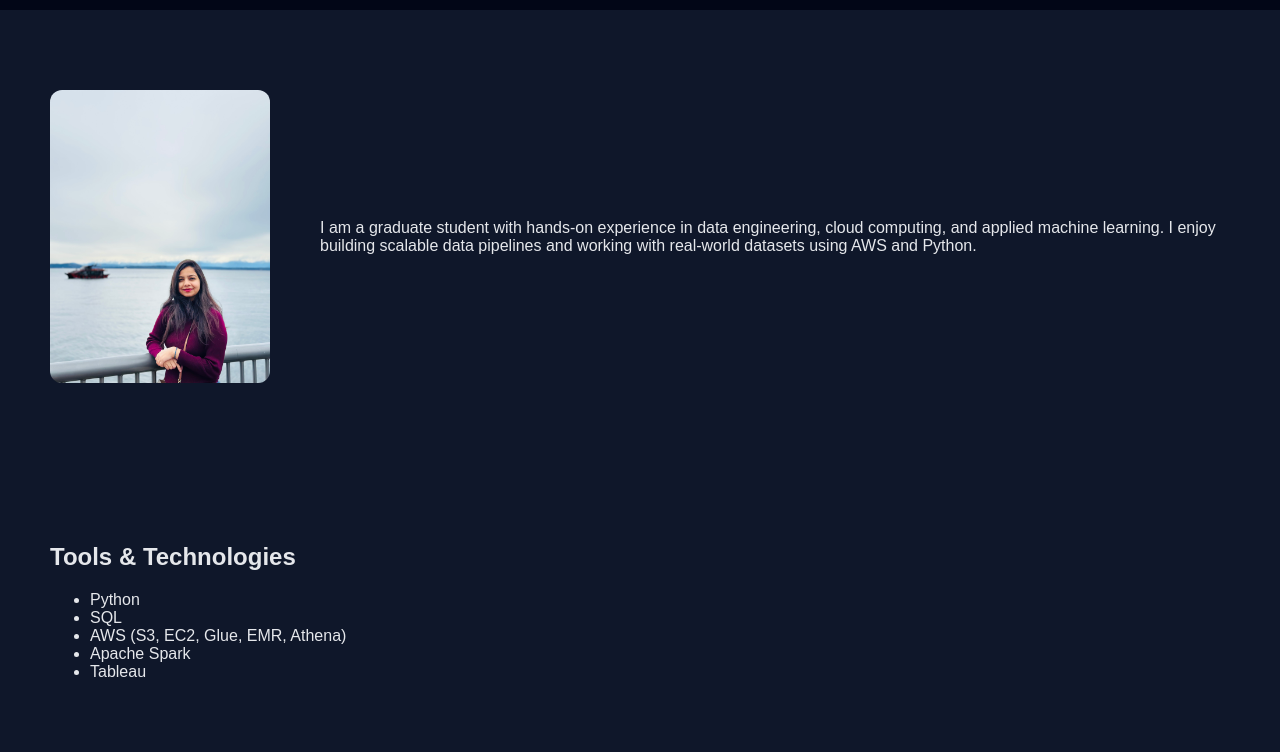
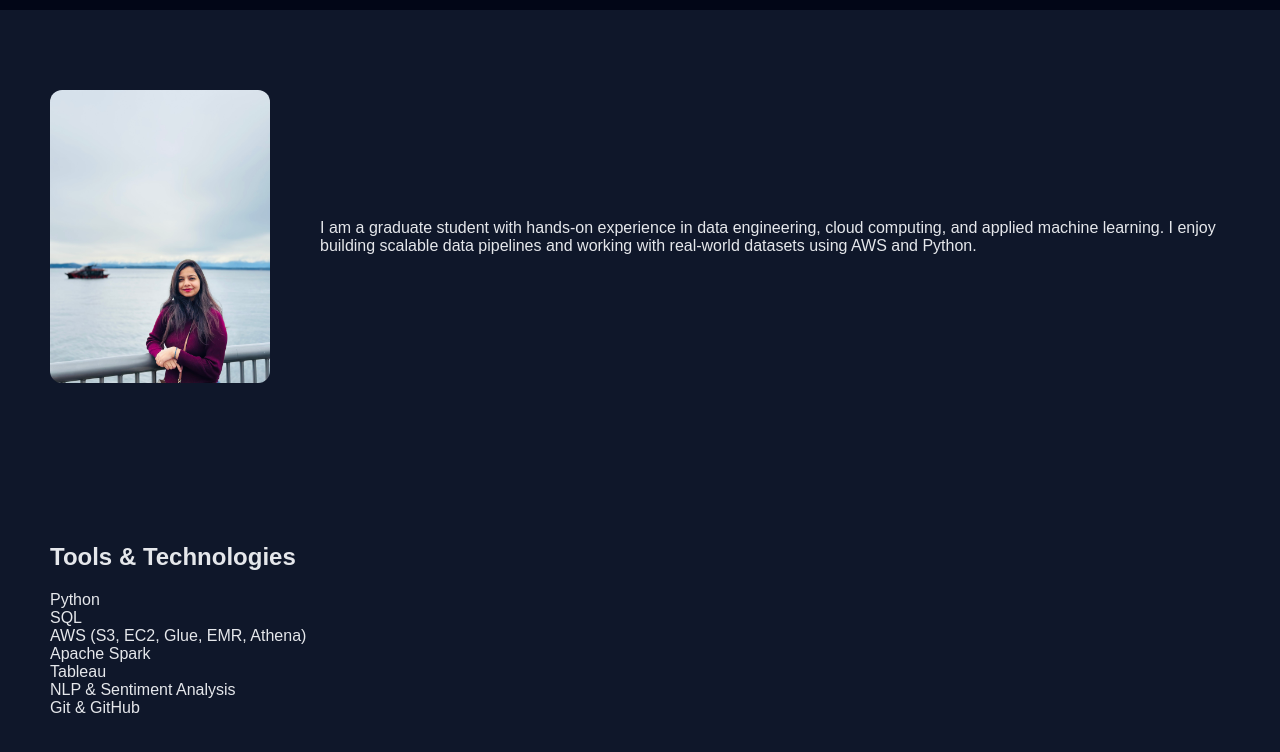
Before and after one commit to maanasa-bhamidi/maanasa-bhamidi.github.io, a plain HTML site: page index.html in a window 1280 px wide. Shown: the part 208-960 px from the top of the page. Drawn offline with Linux system fonts and the light colour scheme.

Commit message:
Update index.html

```diff
--- a/index.html
+++ b/index.html
@@ -36,16 +36,19 @@
     </p>
   </section>
 
-  <section id="skills">
-    <h2>Tools & Technologies</h2>
-    <ul>
-      <li>Python</li>
-      <li>SQL</li>
-      <li>AWS (S3, EC2, Glue, EMR, Athena)</li>
-      <li>Apache Spark</li>
-      <li>Tableau</li>
-    </ul>
-  </section>
+ <section id="skills">
+  <h2>Tools & Technologies</h2>
+
+  <div class="skills-grid">
+    <div class="skill-card">Python</div>
+    <div class="skill-card">SQL</div>
+    <div class="skill-card">AWS (S3, EC2, Glue, EMR, Athena)</div>
+    <div class="skill-card">Apache Spark</div>
+    <div class="skill-card">Tableau</div>
+    <div class="skill-card">NLP & Sentiment Analysis</div>
+    <div class="skill-card">Git & GitHub</div>
+  </div>
+</section>
 
 </body>
 </html>
```
